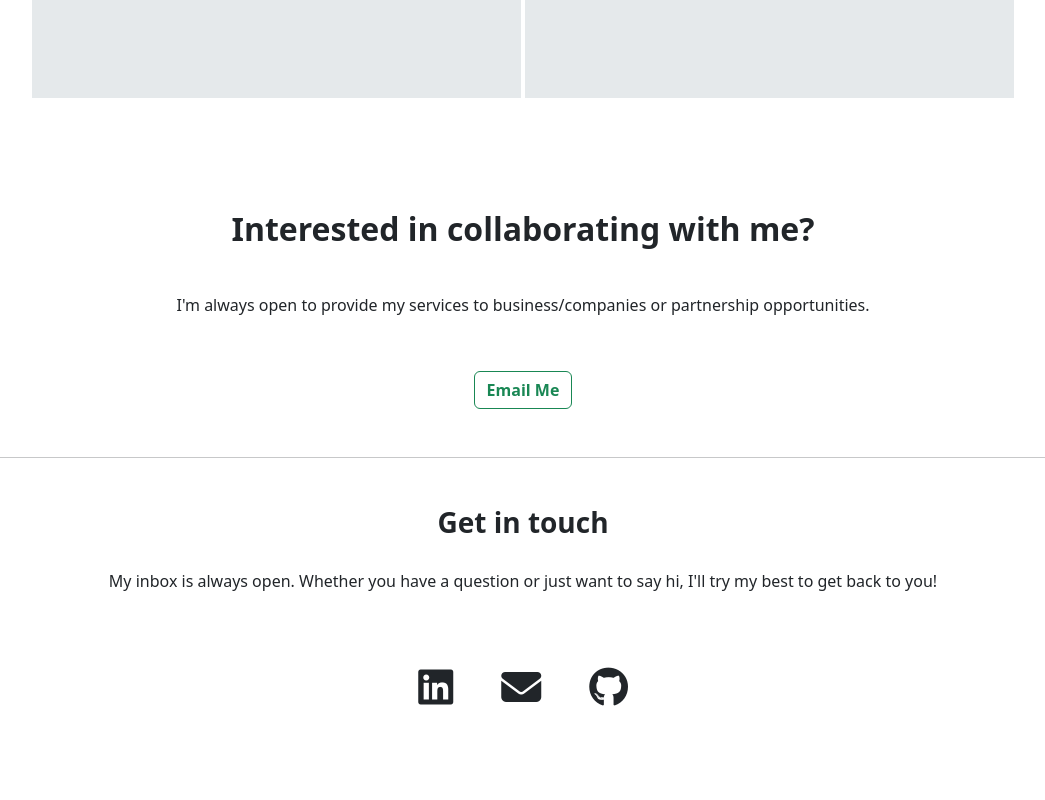
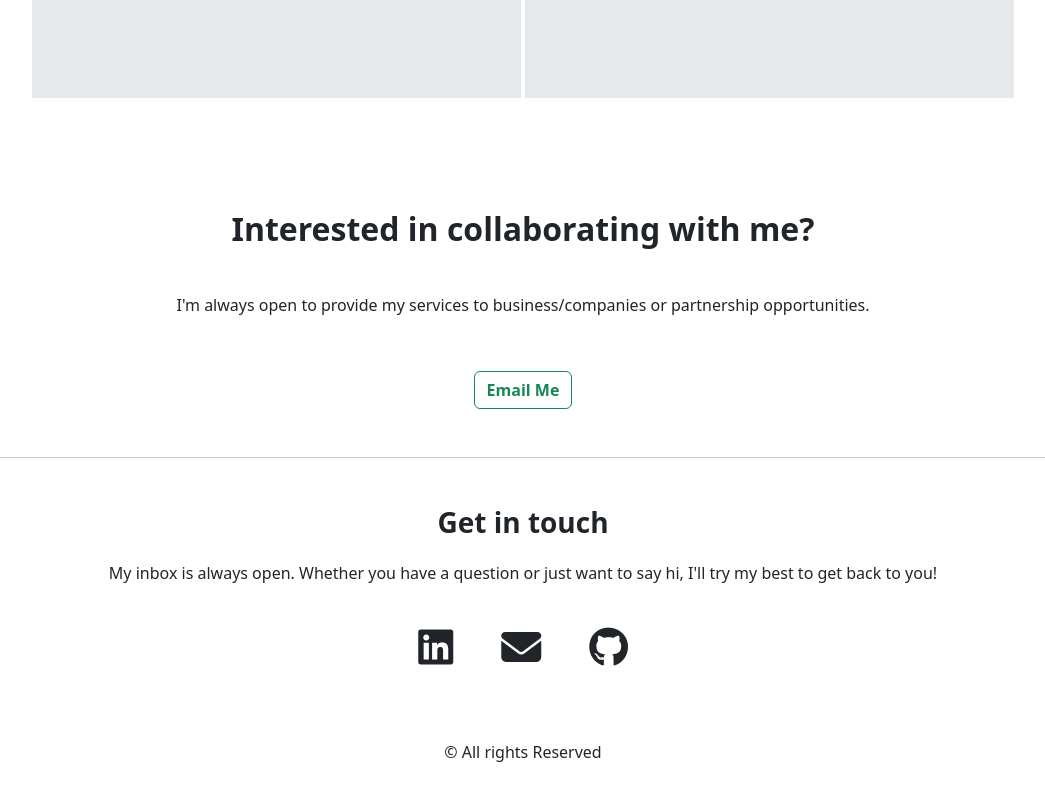
Before and after one commit to Emprcode/P-portfolio, a React (Create React App) app: page / in a window 1280 px wide. Shown: the part 4502-5302 px from the top of the page, without its empty margins (117-1162 px from the left). Before the commit the page ends 5269 px from the top, so only its background shows below. Built offline with nearby package versions, Linux system fonts and the light colour scheme.

Commit message:
code modefied

```diff
--- a/src/components/Footer.js
+++ b/src/components/Footer.js
@@ -1,29 +1,41 @@
-import React from 'react'
-import { Col, Container, Row } from 'react-bootstrap'
+import React from "react";
+import { Col, Container, Row } from "react-bootstrap";
 
 export const Footer = () => {
   return (
     <Container className="mt-5">
       <Row className="text-center mb-3">
         <h3 className="fw-bold"> Get in touch </h3>
-      <p className="mt-4 h6">
-      My inbox is always open. Whether you have a question or just want to say hi, I'll try my best to get back to you!
+        <p className="mt-3 h6">
+          My inbox is always open. Whether you have a question or just want to
+          say hi, I'll try my best to get back to you!
         </p>
       </Row>
-    <Row className=" p-5 mt-3 " id="contact-address">
-        <Col className='d-flex justify-content-center align-items-center gap-5 h1'>
-    <a href="https://www.linkedin.com/in/naryal/" target="_blank"  rel="noreferrer">
+      <Row className=" p-3 mt-2 " id="contact-address">
+        <Col className="d-flex justify-content-center align-items-center gap-5 h1">
+          <a
+            href="https://www.linkedin.com/in/naryal/"
+            target="_blank"
+            rel="noreferrer">
             <i className="fa-brands fa-linkedin text-dark"></i>
           </a>
-          <a href="mailto:narayanaryal.code@gmail.com" target="_blank"  rel="noreferrer">
+          <a
+            href="mailto:narayanaryal.code@gmail.com"
+            target="_blank"
+            rel="noreferrer">
             <i className="fa-solid fa-envelope text-dark"></i>
           </a>
-          <a href="https://github.com/Emprcode" target="_blank"  rel="noreferrer">
+          <a
+            href="https://github.com/Emprcode"
+            target="_blank"
+            rel="noreferrer">
             <i className="fa-brands fa-github text-dark"></i>
           </a>
-
         </Col>
       </Row>
+      <Row className="text-center p-5">
+        <h6>&copy; All rights Reserved </h6>
+      </Row>
     </Container>
-  )
-}
+  );
+};
```
Lines whose indentation alone changed are shown as unchanged.
